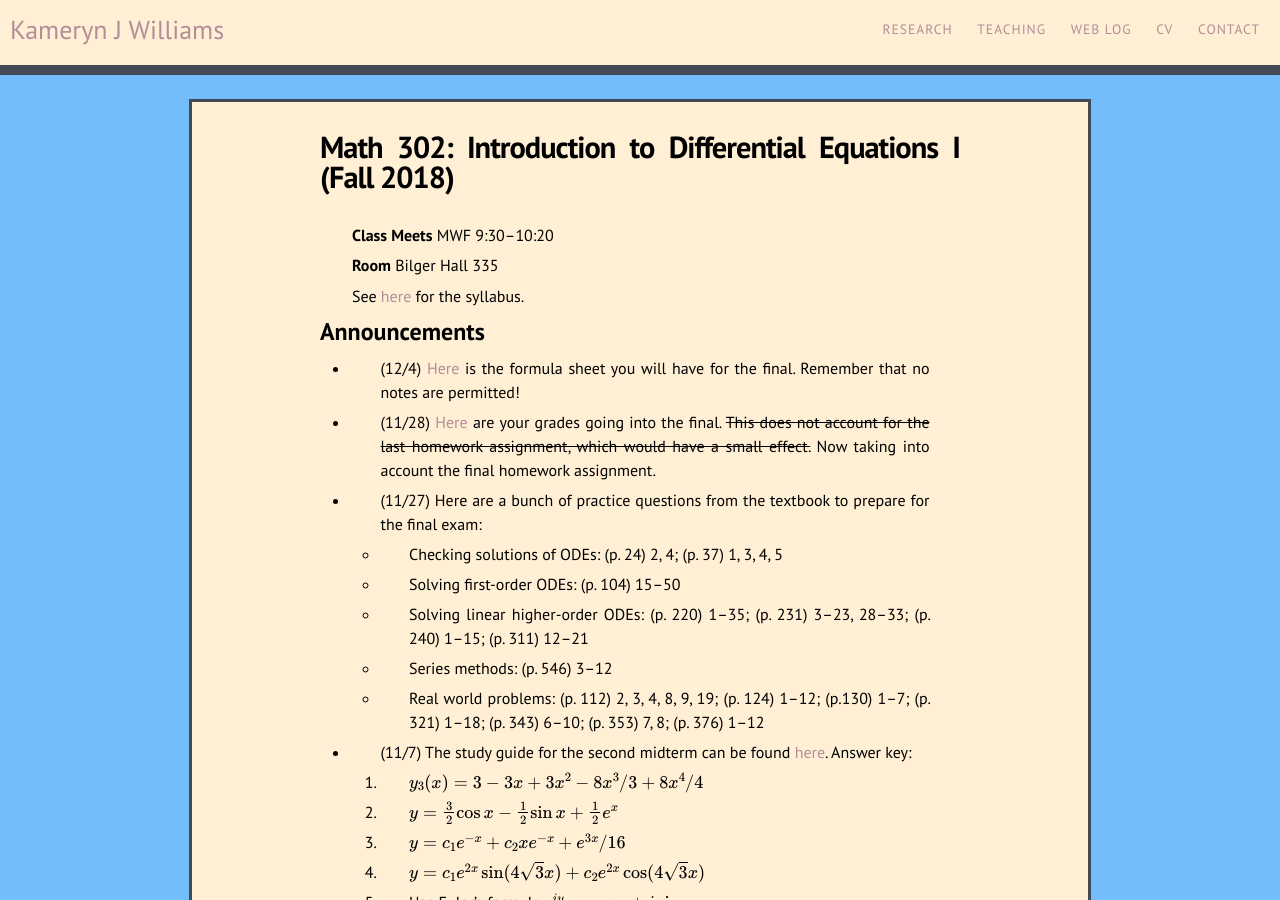
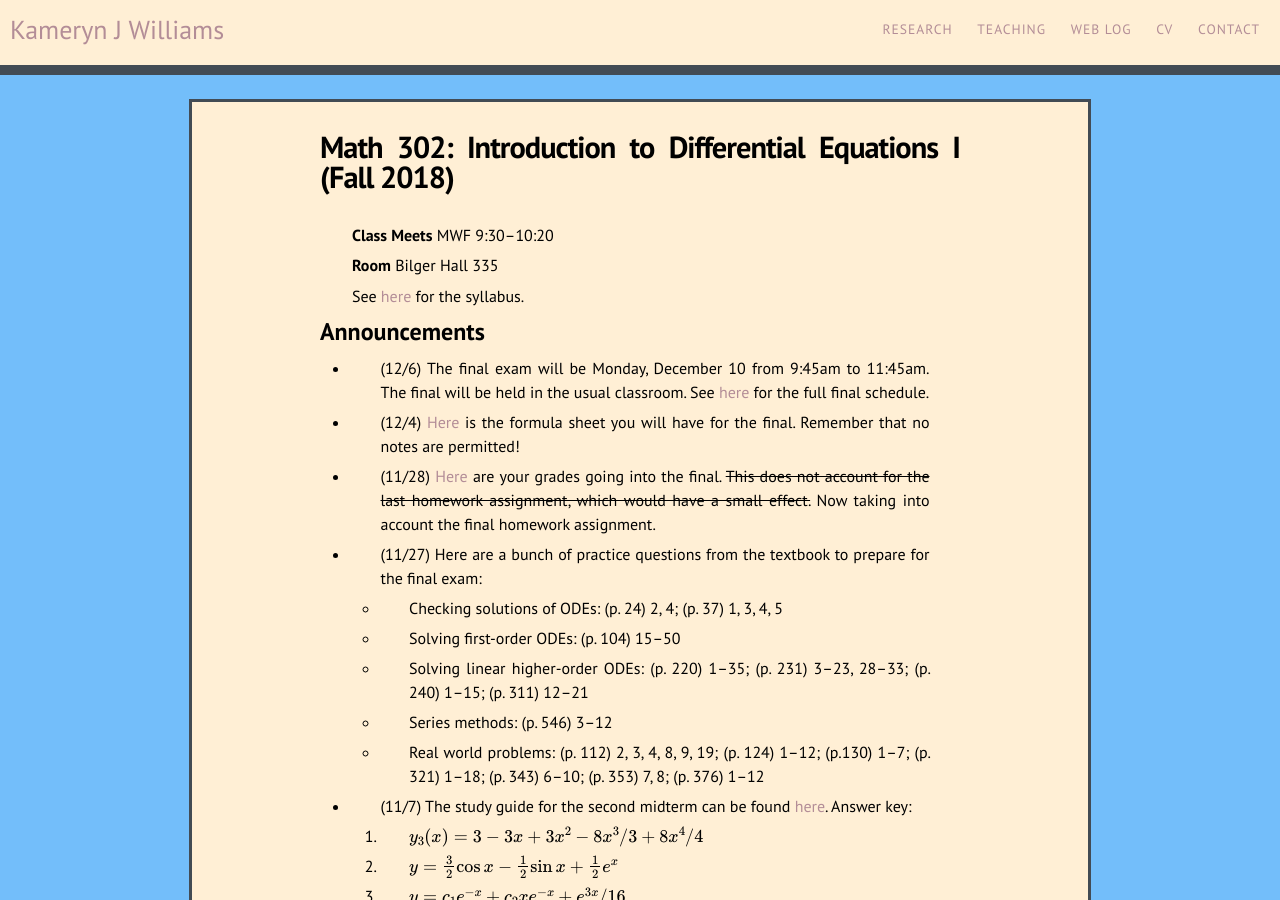
Before and after one commit to kamerynjw/kamerynjw.github.io, a Jekyll site: the page built from teaching/2018/math302.md, in a window 1280 px wide and 900 px high. Built offline with Jekyll 4.4.1, drawn with Linux system fonts in a browser that asks for light colours; nearby versions of some CDN libraries; formulas are drawn with MathJax 3.

Commit message:
added top announcement of final time

```diff
--- a/teaching/2018/math302.md
+++ b/teaching/2018/math302.md
@@ -12,6 +12,8 @@ See [here]({{ page.url }}syllabus) for the syllabus.
 
 Announcements
 -------------
+
+* (12/6) The final exam will be Monday, December 10 from 9:45am to 11:45am. The final will be held in the usual classroom. See [here](http://manoa.hawaii.edu/undergrad/schedule/final-exams/fall/) for the full final schedule.
 
 * (12/4) [Here]({{ page.url }}302-final-formulae.pdf) is the formula sheet you will have for the final. Remember that no notes are permitted!
 
```
Also changed, not shown: teaching/2018/math244.md (+2 -0 lines).
